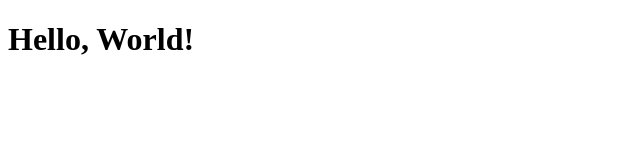
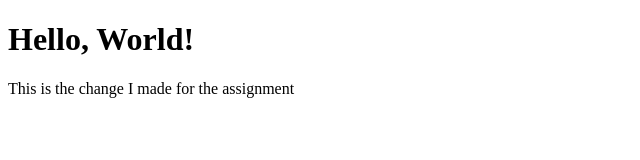
Before and after one commit to maguirre9296/CS3338-first-project, a plain HTML site: page index.html in a window 1280 px wide. Shown: the whole page, without its empty margins (0-640 px from the left). Drawn offline with Linux system fonts and the light colour scheme.

Commit message:
Update index.html

```diff
--- a/index.html
+++ b/index.html
@@ -7,5 +7,6 @@
 </head>
 <body>
     <h1>Hello, World!</h1>
+    <p> This is the change I made for the assignment</p>
 </body>
 </html>
```
